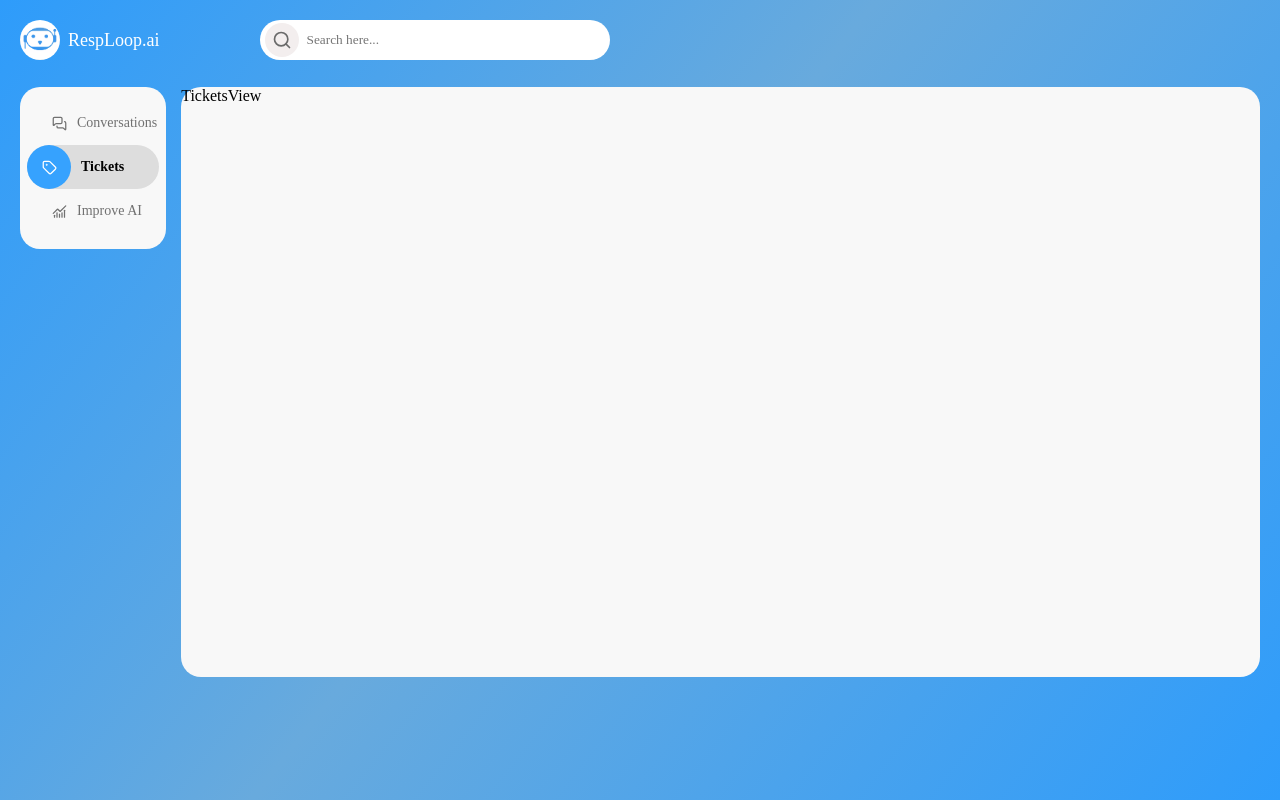
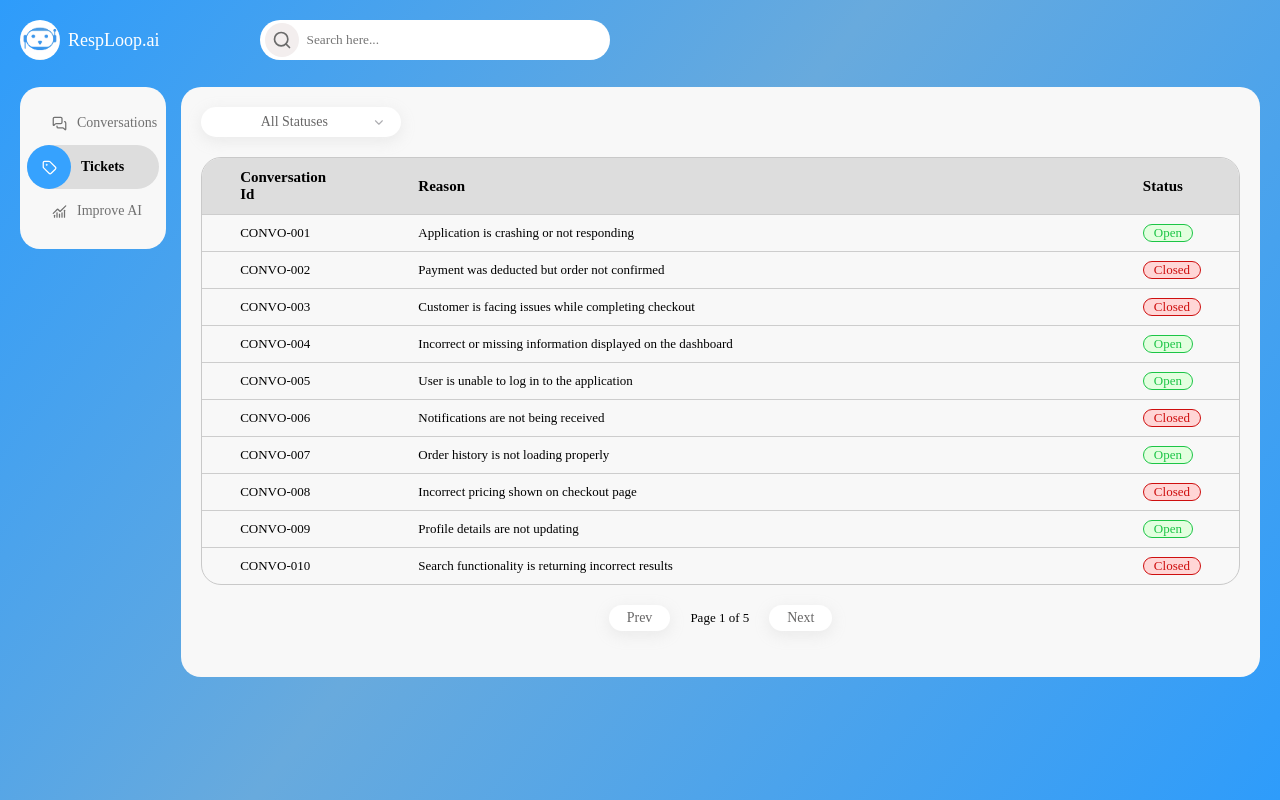
Before and after one commit to Arya-Ambekar/RespLoop.ai, a React (Vite) app in the folder frontend/: page /admin in a window 1280 px wide. Both pictures are taken after a click on the element "Tickets". Built offline with nearby package versions, Linux system fonts and the light colour scheme; a web font is replaced by a local one.

Commit message:
tickets view UI completed

```diff
--- a/frontend/src/components/ConversationsView/ConversationsView.css
+++ b/frontend/src/components/ConversationsView/ConversationsView.css
@@ -51,13 +51,13 @@
 
 .conversations-view-table th:nth-child(1),
 .conversations-view-table td:nth-child(1) {
-  width: 200px;
+  width: 170px;
   text-align: left;
 }
 
 .conversations-view-table th:nth-child(2),
 .conversations-view-table td:nth-child(2) {
-  width: 620px;
+  width: 630px;
   text-align: left;
 }
 
--- a/frontend/src/components/FilterDropdown/FilterDropdown.css
+++ b/frontend/src/components/FilterDropdown/FilterDropdown.css
@@ -11,7 +11,7 @@
   flex-direction: row;
   justify-content: space-between;
   align-items: center;
-  box-shadow: 0px 4px 15px#b7b7b738;
+  box-shadow: 0px 4px 15px #b7b7b738;
 }
 
 .filter-dropdown-title {
@@ -35,6 +35,7 @@
   overflow: hidden;
   padding: 7px;
   position: absolute;
+  box-shadow: 0px 4px 15px #b7b7b738;
 }
 
 .filter-header:hover {
@@ -49,11 +50,19 @@
   font-size: 14px;
 }
 
+.selected-dropdown-option:hover {
+  cursor: pointer;
+}
+
 .dropdown-option {
   border-radius: 22px;
   padding: 6px 15px;
   font-size: 14px;
   color: #717171;
+}
+
+.dropdown-option:hover {
+  cursor: pointer;
 }
 
 /* PAGINATION */
--- a/frontend/src/components/TicketsView/TicketsView.css
+++ b/frontend/src/components/TicketsView/TicketsView.css
@@ -0,0 +1,94 @@
+.tickets-view-wrapper {
+  padding: 20px;
+  display: flex;
+  flex-direction: column;
+  gap: 20px;
+}
+
+/* TABLE */
+
+.tickets-content-table-wrapper {
+  border: 1px solid #c9c9c9;
+  border-radius: 20px;
+  overflow: hidden;
+}
+
+.tickets-content-table-wrapper table {
+  width: 100%;
+}
+
+.tickets-view-table {
+  border-collapse: separate;
+  border-spacing: 0;
+}
+
+.tickets-view-table tr {
+  padding: 0px 10px;
+}
+
+.table-header {
+  background-color: #dddddd;
+}
+
+.tickets-view-table thead th,
+.tickets-view-table thead td {
+  padding: 11px 38px;
+  border-bottom: 1px solid #cdcdcd;
+  font-size: 15px;
+}
+
+.tickets-view-table tbody th,
+.tickets-view-table tbody td {
+  padding: 9px 38px;
+  font-size: 13px;
+  border-bottom: 1px solid #cdcdcd;
+}
+
+.tickets-view-table th,
+.tickets-view-table td {
+  text-align: left;
+}
+
+.tickets-view-table th:nth-child(1),
+.tickets-view-table td:nth-child(1) {
+  width: 200px;
+  text-align: left;
+}
+
+.tickets-view-table th:nth-child(2),
+.tickets-view-table td:nth-child(2) {
+  width: 1500px;
+  text-align: left;
+}
+
+.tickets-view-table th:nth-child(3),
+.tickets-view-table td:nth-child(3) {
+  width: 120px;
+  text-align: left;
+}
+
+.tickets-view-table tbody tr:last-child td {
+  border-bottom: none;
+}
+
+/* RESOLUTION STATUS */
+.tickets-status {
+  background-color: white;
+  width: fit-content;
+  border: 1px solid #cdcdcd;
+  padding: 0px 10px;
+  border-radius: 15px;
+  text-align: center;
+}
+
+.open {
+  background-color: #e3ffdf;
+  border-color: #1cc546;
+  color: #1cc546;
+}
+
+.closed {
+  background-color: #ffd6d6;
+  border-color: #ce0f0f;
+  color: #ce0f0f;
+}
--- a/frontend/src/components/TicketsView/TicketsView.tsx
+++ b/frontend/src/components/TicketsView/TicketsView.tsx
@@ -1,5 +1,62 @@
+import { useState } from "react";
+import "./TicketsView.css";
+import { TICKET_STATUS_FILTER_OPTIONS } from "../../constants/ticketStatusOptions";
+import FilterDropdown from "../FilterDropdown/FilterDropdown.tsx";
+import { TICKETS_DUMMY_DATA } from "../../constants/ticketsViewDummyData.ts";
+
 const TicketsView = () => {
-  return <div>TicketsView</div>;
+  const [selectedTicketStatus, setSelectedTicketStatus] = useState(
+    TICKET_STATUS_FILTER_OPTIONS[0],
+  );
+
+  return (
+    <div className="tickets-view-wrapper">
+      <FilterDropdown
+        dropdownList={TICKET_STATUS_FILTER_OPTIONS}
+        selectedValue={selectedTicketStatus}
+        onSelect={(value: string) => {
+          console.log("filter clicked");
+          setSelectedTicketStatus(value);
+        }}
+      />
+      <div className="tickets-content-table-wrapper">
+        <table className="tickets-view-table">
+          <thead className="table-header">
+            <tr>
+              <th>Conversation Id</th>
+              <th>Reason</th>
+              <th>Status</th>
+            </tr>
+          </thead>
+          <tbody className="table-body">
+            {TICKETS_DUMMY_DATA.map((ticket) => [
+              <tr
+                key={ticket.id}
+                onClick={() => console.log("table row clicked", ticket.id)}
+              >
+                <td>{ticket.serial_id}</td>
+                <td>{ticket.reason}</td>
+                <td>
+                  <div
+                    className={`tickets-status
+                      ${ticket.status === "Open" ? "open" : null}
+                      ${ticket.status === "Closed" ? "closed" : null}`}
+                  >
+                    {ticket.status}
+                  </div>
+                </td>
+              </tr>,
+            ])}
+          </tbody>
+        </table>
+      </div>
+      <div className="pagination">
+        <button onClick={() => console.log("prev button clicked")}>Prev</button>
+        <p>Page 1 of 5</p>
+        <button onClick={() => console.log("next button clicked")}>Next</button>
+      </div>
+    </div>
+  );
 };
 
 export default TicketsView;
--- /dev/null
+++ b/frontend/src/constants/ticketsViewDummyData.ts
@@ -0,0 +1,62 @@
+export const TICKETS_DUMMY_DATA = [
+  {
+    id: 1,
+    serial_id: "CONVO-001",
+    reason: "Application is crashing or not responding",
+    status: "Open",
+  },
+  {
+    id: 2,
+    serial_id: "CONVO-002",
+    reason: "Payment was deducted but order not confirmed",
+    status: "Closed",
+  },
+  {
+    id: 3,
+    serial_id: "CONVO-003",
+    reason: "Customer is facing issues while completing checkout",
+    status: "Closed",
+  },
+  {
+    id: 4,
+    serial_id: "CONVO-004",
+    reason: "Incorrect or missing information displayed on the dashboard",
+    status: "Open",
+  },
+  {
+    id: 5,
+    serial_id: "CONVO-005",
+    reason: "User is unable to log in to the application",
+    status: "Open",
+  },
+  {
+    id: 6,
+    serial_id: "CONVO-006",
+    reason: "Notifications are not being received",
+    status: "Closed",
+  },
+  {
+    id: 7,
+    serial_id: "CONVO-007",
+    reason: "Order history is not loading properly",
+    status: "Open",
+  },
+  {
+    id: 8,
+    serial_id: "CONVO-008",
+    reason: "Incorrect pricing shown on checkout page",
+    status: "Closed",
+  },
+  {
+    id: 9,
+    serial_id: "CONVO-009",
+    reason: "Profile details are not updating",
+    status: "Open",
+  },
+  {
+    id: 10,
+    serial_id: "CONVO-010",
+    reason: "Search functionality is returning incorrect results",
+    status: "Closed",
+  },
+];
```
Also changed, not shown: frontend/src/components/ConversationsView/ConversationsView.ts (deleted), frontend/src/components/TicketsView/TicketsView.ts (deleted).
